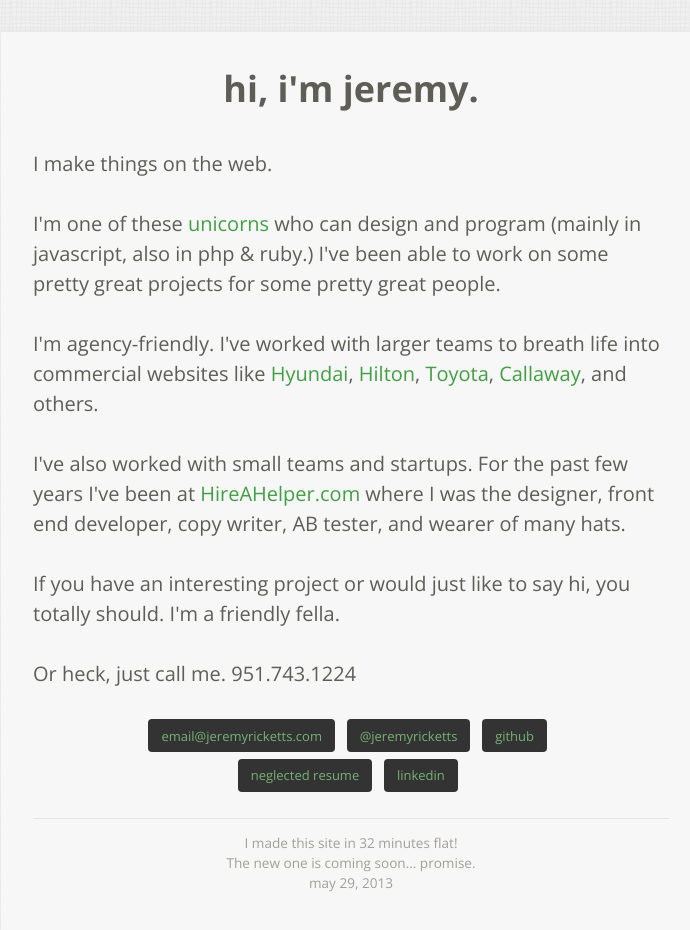
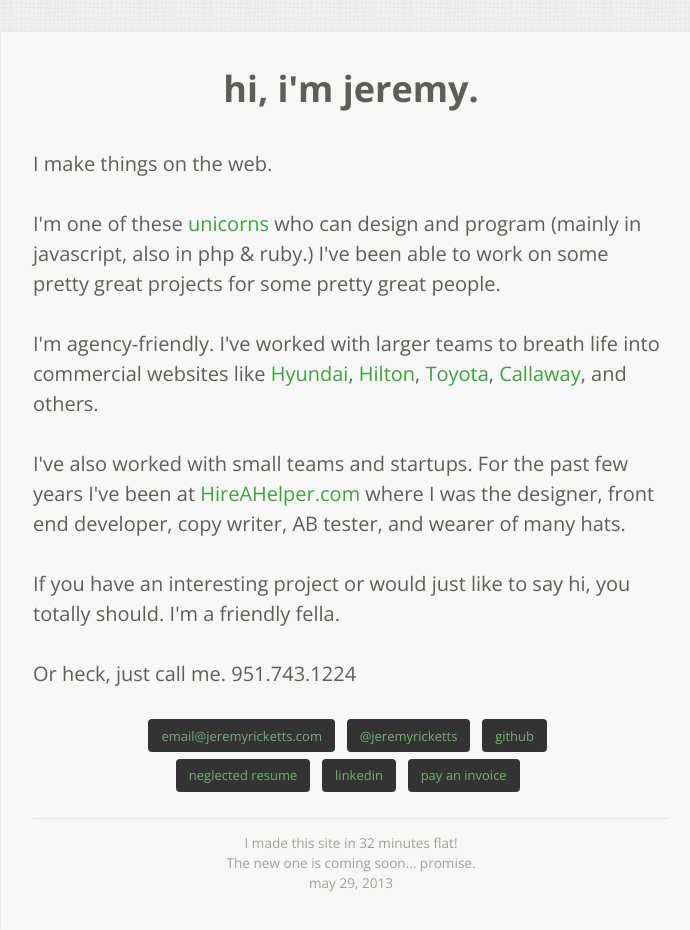
Before and after one commit to jeremyricketts/jeremyricketts.com, a Jekyll site: the page built from index.html, in a window 1280 px wide. Shown: the whole page, without its empty margins (289-979 px from the left). Built offline with Jekyll 4.4.1, drawn with Linux system fonts in a browser that asks for light colours.

Commit message:
Added invoice payment option

```diff
--- a/index.html
+++ b/index.html
@@ -59,6 +59,7 @@
 			<a href="http://github.com/jeremyricketts" title="GitHub">github</a>
 			<a href="http://jeremyricketts.com/resume" title="Resume">neglected resume</a>
 			<a href="http://jeremyricketts.com/linkedin" title="LinkedIn">linkedin</a>
+			<a href="https://spacebox.io/s/1kXfzglTxX" title="Pay an invoice from Jeremy">pay an invoice</a>
 		</p>
 
 		<p class="heck">I made this site in 32 minutes flat!<br>The new one is coming soon&hellip; promise.<br>may 29, 2013</p>
```
